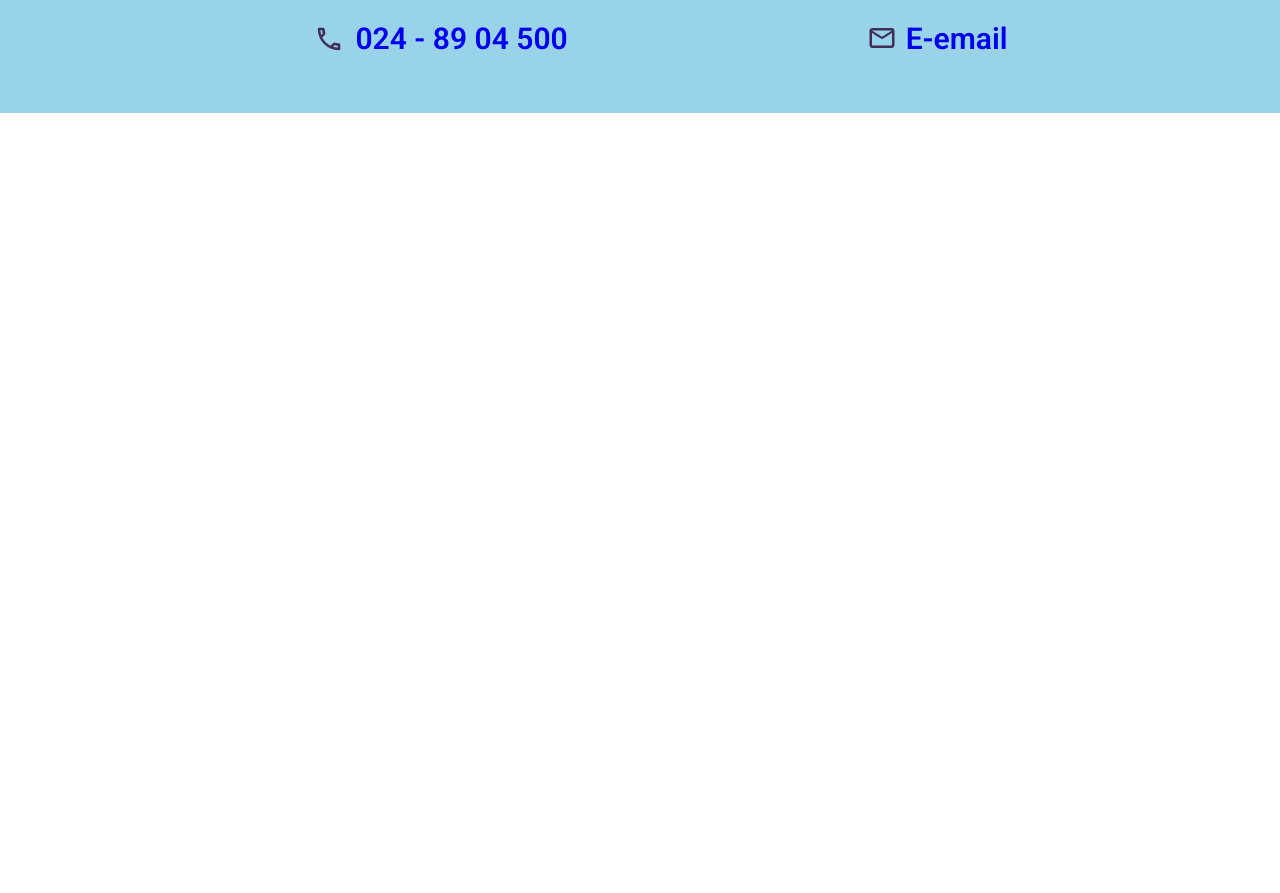
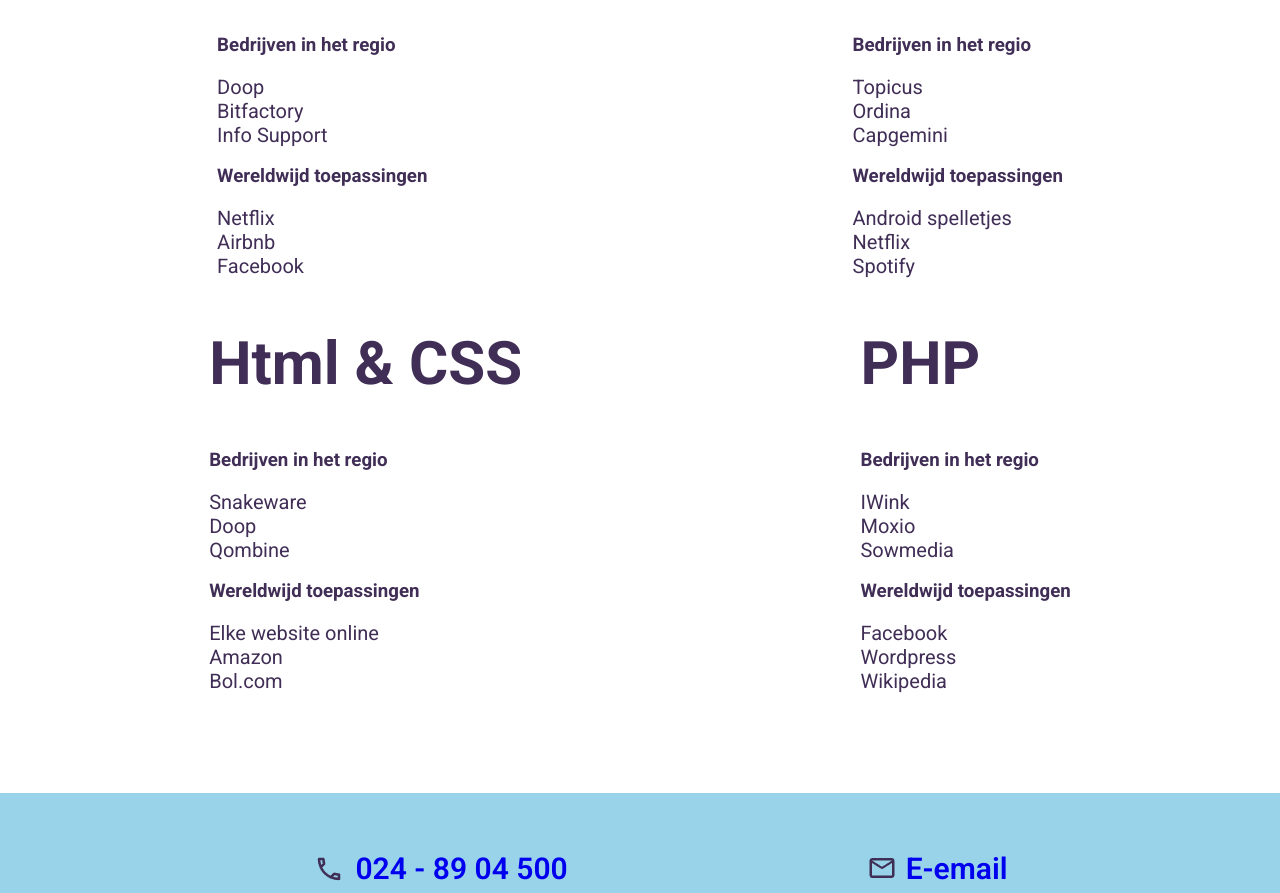
Before and after one commit to ief44/Project-week1, a plain HTML site: page Workspace/bedrijven.html in a window 1280 px wide. Shown: the part 750-1643 px from the top of the page. Before the commit the page ends 863 px from the top, so only its background shows below. Drawn offline with Linux system fonts and the light colour scheme.

Commit message:
Bedrijven informatie inguled

```diff
--- a/Workspace/Css/style.css
+++ b/Workspace/Css/style.css
@@ -281,3 +281,8 @@ footer {
     height: 20px;
     margin-left: -380px  ;
 }
+
+.title-bedrijf {
+    display: flex;
+    justify-content: center;
+}
--- a/Workspace/bedrijven.html
+++ b/Workspace/bedrijven.html
@@ -49,7 +49,61 @@
         <img class="image-coding-class" src="Images/coding-class.png" alt="Image of a class with a coder">
 
         <div class="alle-vakken">
-            <h1>Bedrijven</h1>
+            <div class="title-bedrijf">
+                <h1>Bedrijven</h1>
+            </div>
+
+            <div class="vak">
+                <div>
+                    <h2>Javascript</h2>
+                    <h3>Bedrijven in het regio</h3>
+                    <p>Doop</p>
+                    <p>Bitfactory</p>
+                    <p>Info Support</p>
+                    <h3>Wereldwijd toepassingen</h3>
+                    <p>Netflix</p>
+                    <p>Airbnb</p>
+                    <p>Facebook</p>
+                </div>
+
+                <div>
+                    <h2>Java</h2>
+                    <h3>Bedrijven in het regio</h3>
+                    <p>Topicus</p>
+                    <p>Ordina</p>
+                    <p>Capgemini</p>
+                    <h3>Wereldwijd toepassingen</h3>
+                    <p>Android spelletjes</p>
+                    <p>Netflix</p>
+                    <p>Spotify</p>
+                </div>
+            </div>
+
+            <div class="vak">
+                <div>
+                    <h2>Html & CSS</h2>
+                    <h3>Bedrijven in het regio</h3>
+                    <p>Snakeware</p>
+                    <p>Doop</p>
+                    <p>Qombine</p>
+                    <h3>Wereldwijd toepassingen</h3>
+                    <p>Elke website online</p>
+                    <p>Amazon</p>
+                    <p>Bol.com</p>
+                </div>
+
+                <div>
+                    <h2>PHP</h2>
+                    <h3>Bedrijven in het regio</h3>
+                    <p>IWink</p>
+                    <p>Moxio</p>
+                    <p>Sowmedia</p>
+                    <h3>Wereldwijd toepassingen</h3>
+                    <p>Facebook</p>
+                    <p>Wordpress</p>
+                    <p>Wikipedia</p>
+                </div>
+            </div>
         </div>
     </main>
 
```
